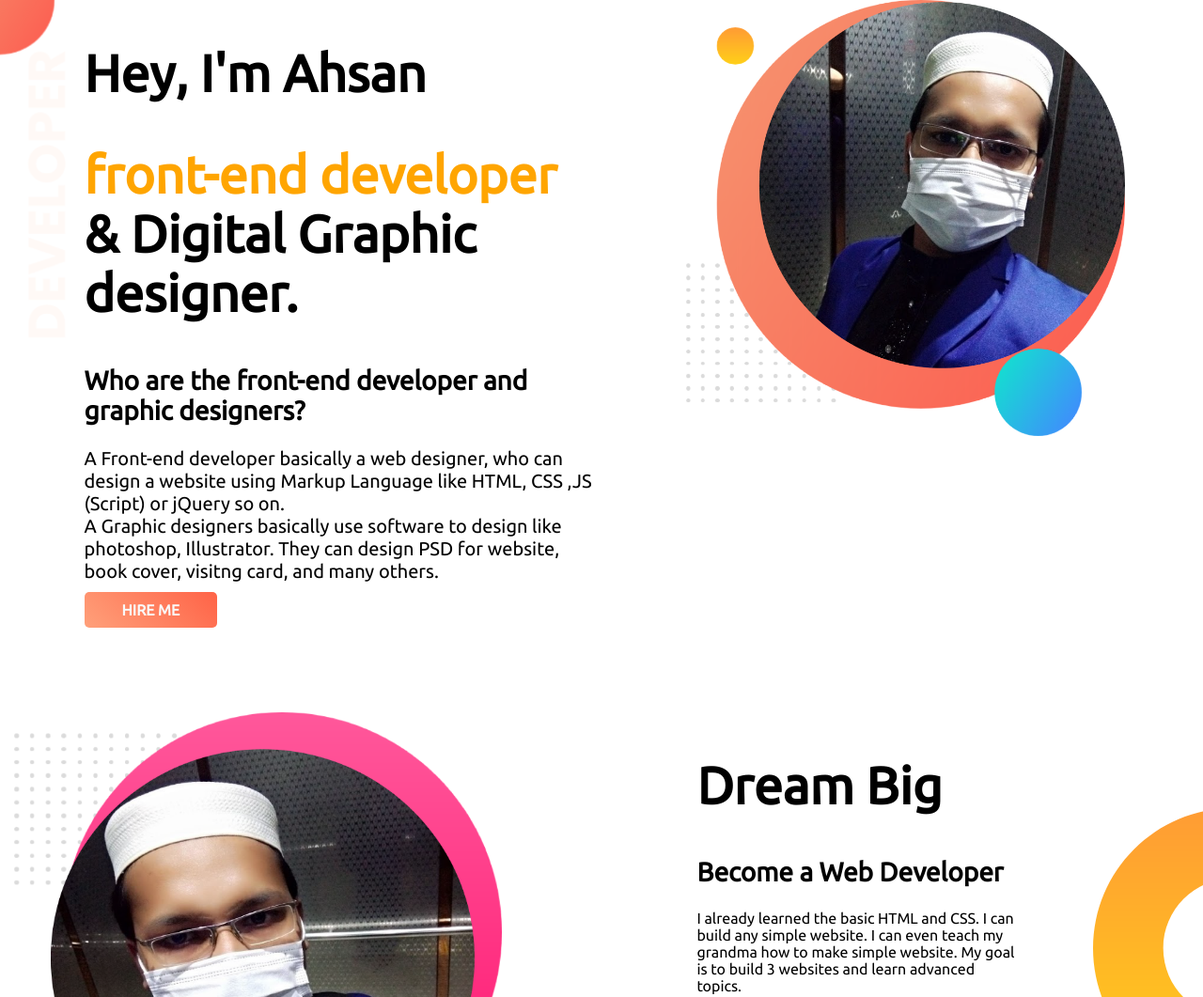
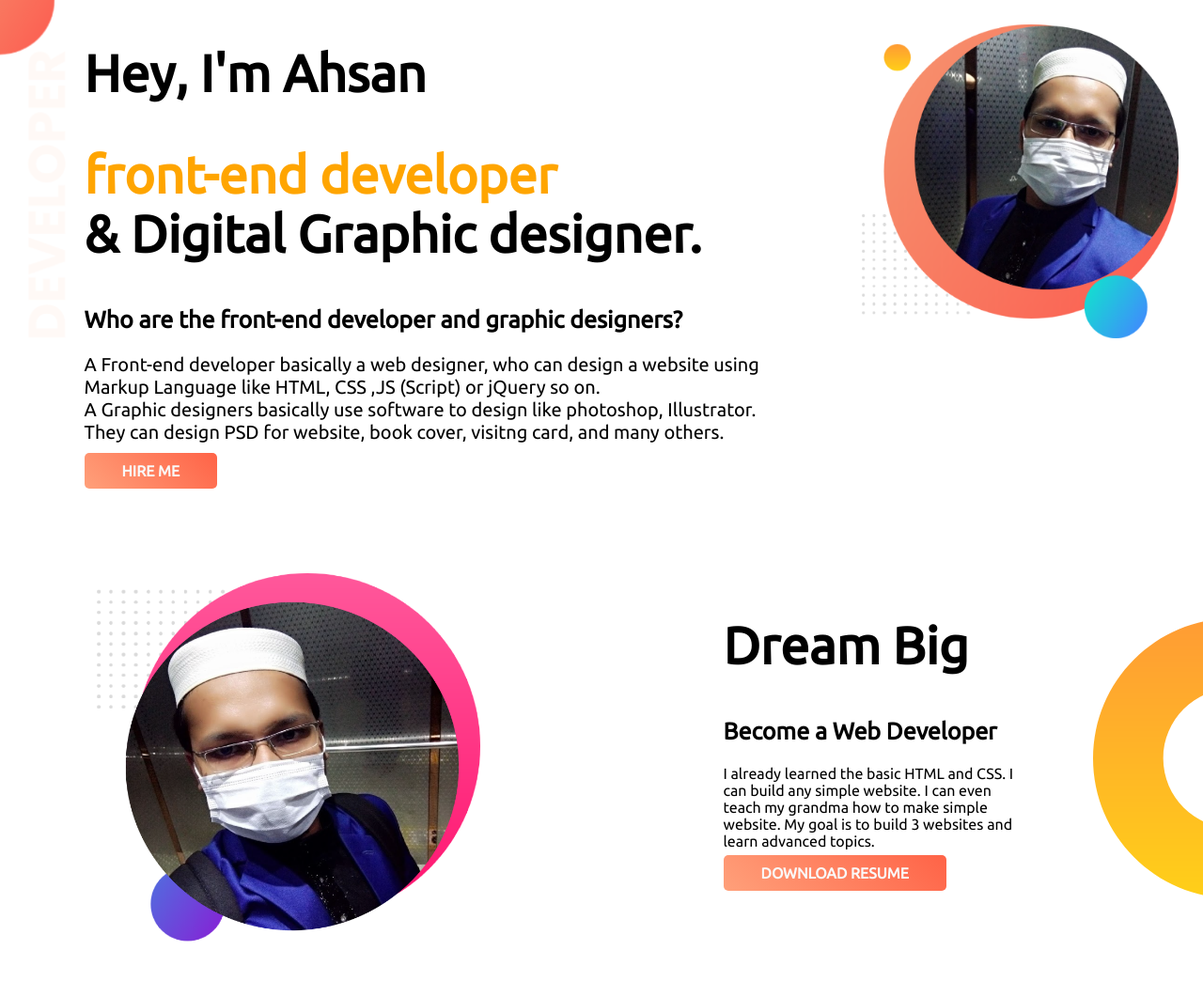
Before and after one commit to devmuhammadnurulahsan/developer-protfolio, a plain HTML site: page index.html in a window 1280 px wide. Shown: the top 1061 px of the page at 94% size. Drawn offline with Linux system fonts and the light colour scheme.

Commit message:
new code

```diff
--- a/index.html
+++ b/index.html
@@ -16,7 +16,7 @@
 
 <body>
     <section class="top-banner flexible-container">
-        <div class="half-width">
+        <div id="half-width">
             <h1>Hey, I'm Ahsan </h1>
             <h1><span class="name-color">front-end developer</span> <br> & Digital Graphic designer.</h1>
             <p><b>
--- a/style.css
+++ b/style.css
@@ -10,11 +10,11 @@ h1{
     color: orange;
 }
 #font-size{
-    font-size: 20px
+    font-size:20px
 
 }
 section h2{
-    font-size: 28px;
+    font-size: 25px;
 }
 
 .flexible-container{
@@ -23,11 +23,16 @@ section h2{
 }
 .half-width{
     width: 50%;
+    padding-top: 2%;
+    padding-right: 2%;
     padding-left: 7%;
+}
+#half-width{
 
+    padding-left: 7%;
 }
 .half-width img{
-    width: 85%;
+    width: 100%;
 }
 .link-button{
     text-decoration: none;
@@ -60,7 +65,7 @@ section h2{
     font-size: 20px
 }
 #half-width img{
-    width: 70%;
+    width: 60%;
     padding-left: 2%;
 }
 .developer{
```
